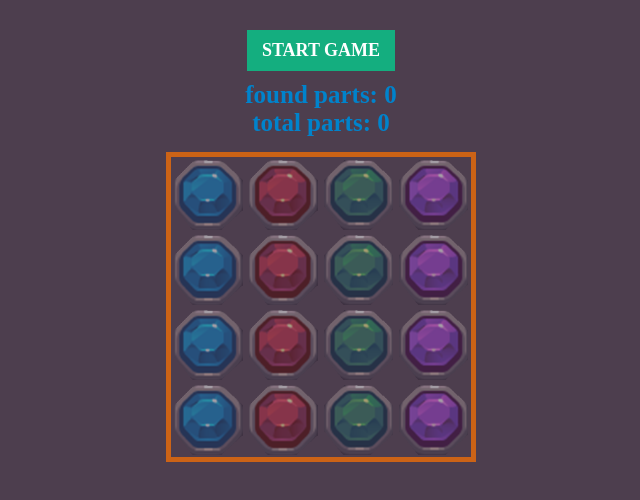
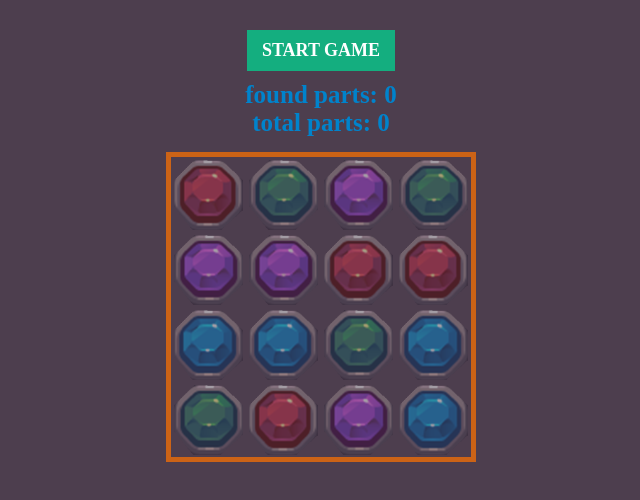
Before and after one commit to InnaMcGrane/stone-game.react, a React (Create React App) app: page / in a window 1280 px wide. Shown: the top 500 px of the page, without its empty margins (319-959 px from the left). Built offline with nearby package versions, Linux system fonts and the light colour scheme.

Commit message:
added logical part for pair

```diff
--- a/src/components/Game/Game.jsx
+++ b/src/components/Game/Game.jsx
@@ -1,23 +1,106 @@
 import cn from "classnames";
-import styles from "./game.module.css"
+import styles from "./game.module.css";
 import Button from "../Button/Button";
 import data from "../../data";
 import Stone from "../Stone/Stone";
 import { useState } from "react";
 
-function Game () {
-  const [gameActive, setGameActive] = useState(false)
+function Game() {
+  const [gameActive, setGameActive] = useState(false);
+  const [stonesStatus, setStonesStatus] = useState(
+    data
+      .map((el) => {
+        return {
+          ...el,
+          disabled: true,
+          hide: false,
+        };
+      })
+      .sort((a, b) => 0.5 - Math.random())
+  );
+
+  const [pair, setStatePair] = useState([]);
+
+    const setStatePairHandler = (obj) => {
+    if (pair.length === 1 && pair[0].id === obj.id) {
+      return;
+    }
+
+    setStatePair(obj);
+    console.log(pair);
+
+    if (isEqualPair()) {
+      const idsStonesInPair = [pair[0].id, pair[1].id];
+
+      const newStateStonesArray = stonesStatus.map((el) => {
+        if (idsStonesInPair.includes(el.id)) {
+          // камень найден по id
+          el.disabled = true;
+          el.hide = false;
+          return el;
+        }
+
+        return el;
+      });
+
+      setStonesStatus(newStateStonesArray);
+      // setStateFoundParts(this._state.foundParts + 1);
+    }
+  }
+
+    const isEqualPair = () => {
+    if (pair.length < 2) {
+      return false;
+    }
+
+    if (pair[0].color === pair[1].color) {
+      return true;
+    }
+
+    return false;
+  }
+
+  const setGameActiveHandler = () => {
+    const newGameActive = !gameActive
+
+    setGameActive(newGameActive);
+
+    // игра активна
+    if (newGameActive === true) {
+      setStonesStatus(
+        stonesStatus.map((el) => {
+          return {
+            ...el,
+            disabled: false,
+            hide: newGameActive === true ? true : false,
+          };
+        })
+      );
+    }
+
+    if (newGameActive === false) {
+      setStonesStatus(
+        stonesStatus.map((el) => {
+          return {
+            ...el,
+            disabled: true,
+            hide: false,
+          }
+        })
+      )
+    }
+  };
 
   return (
     <div className={cn(styles["game"])}>
       <div className={cn(styles["game__btn"])}>
-          <Button type="start" text={gameActive === true ? "finish game" : "start game"} handler={() => setGameActive(!gameActive)} />
+        <Button type="start" text={gameActive === true ? "finish game" : "start game"} handler={setGameActiveHandler} />
       </div>
       <span className={cn(styles["game__found"])}>found parts: 0</span>
       <span className={cn(styles["game__total"])}>total parts: 0</span>
       <div className={cn(styles["game__wrapper"])}>
-          {data.map((el) => {
-            return <Stone id={el.id} hide={false} disabled={true} img={el.img} key={el.id} />;
+        {stonesStatus.map((el) => {
+          return <Stone id={el.id} color={el.color} hide={el.hide} disabled={el.disabled} img={el.img} key={el.id} setStatePairHandler={setStatePairHandler} />;
         })}
       </div>
     </div>
--- a/src/components/Stone/Stone.jsx
+++ b/src/components/Stone/Stone.jsx
@@ -1,9 +1,18 @@
 import cn from "classnames";
 import styles from "./stone.module.css";
 
-function Stone({ id, hide, disabled, img }) {
+function Stone({ id, hide, color, disabled, img, setStatePairHandler }) {
   return (
-    <button className={cn(styles["stone"], hide ? styles["stone-hide"] : "")} disabled={disabled}>
+    <button
+      className={cn(styles["stone"], hide ? styles["stone--hide"] : "")}
+      disabled={disabled}
+      onClick={() =>
+        setStatePairHandler({
+          id: id,
+          color: color,
+        })
+      }
+    >
       <img className={cn(styles["stone__img"])} src={img} alt="" />
     </button>
   );
```
Lines whose indentation alone changed are shown as unchanged.
